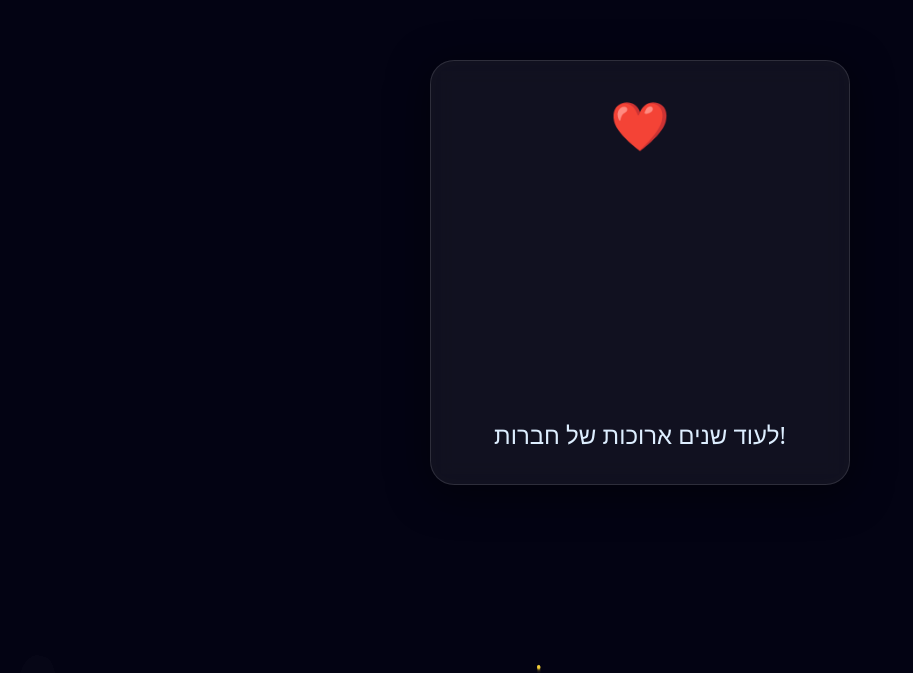
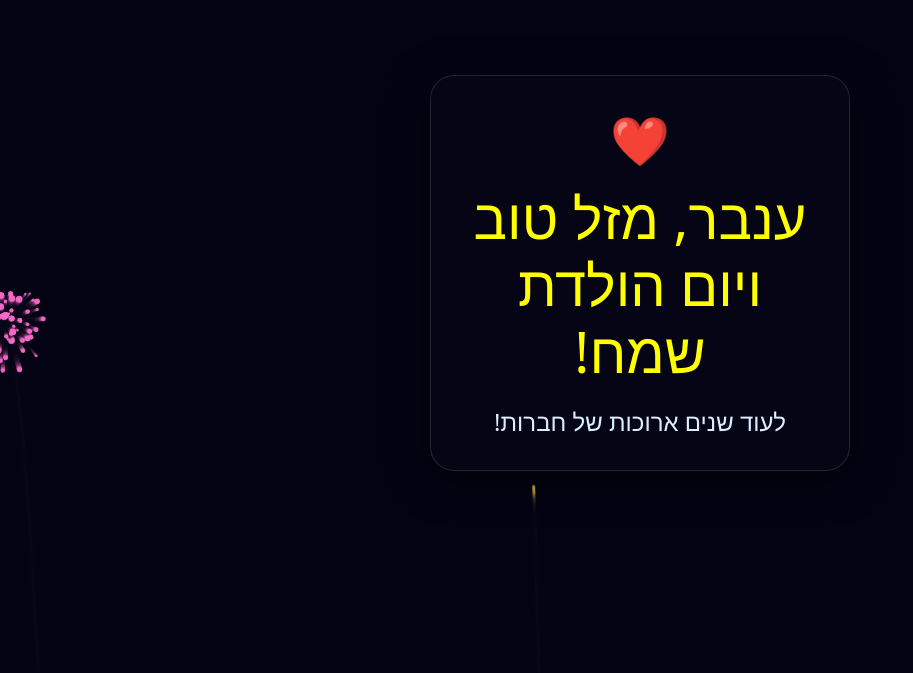
Before and after one commit to PelegChen/inbar-45, a React (Vite) app: page / in a window 1280 px wide. Shown: the part 127-800 px from the top of the page, without its empty margins (0-913 px from the left). Built offline with nearby package versions, Linux system fonts and the light colour scheme.

Commit message:
refactor: simplify FireworksCanvas functions by removing speedMultiplier parameter and adjust related calculations; update GreetingCard styles and add RTL support; modify greetingsConfig for improved birthday message and background

```diff
--- a/src/components/FireworksCanvas.jsx
+++ b/src/components/FireworksCanvas.jsx
@@ -14,14 +14,14 @@ const COLORS = [
  * @typedef {{ x: number, y: number, vx: number, vy: number, color: string, exploded: boolean, particles: Particle[], trail: { x: number, y: number }[] }} Shell
  */
 
-/** @param {HTMLCanvasElement} canvas @param {number} speedMultiplier @returns {Shell} */
-function createShell(canvas, speedMultiplier) {
+/** @param {HTMLCanvasElement} canvas @returns {Shell} */
+function createShell(canvas) {
   const angle = (Math.random() * 60 + 60) * (Math.PI / 180);
   return {
     x: Math.random() * canvas.width,
     y: canvas.height,
-    vx: Math.cos(angle) * (Math.random() * 3 - 1.5) * speedMultiplier,
-    vy: -(Math.random() * 8 + 7) * speedMultiplier,
+    vx: Math.cos(angle) * (Math.random() * 3 - 1.5),
+    vy: -(Math.random() * 8 + 7),
     color: COLORS[Math.floor(Math.random() * COLORS.length)],
     exploded: false,
     particles: [],
@@ -29,13 +29,13 @@ function createShell(canvas, speedMultiplier) {
   };
 }
 
-/** @param {Shell} shell @param {number} speedMultiplier */
-function explode(shell, speedMultiplier) {
+/** @param {Shell} shell */
+function explode(shell) {
   const count = 60 + Math.floor(Math.random() * 40);
   shell.exploded = true;
   for (let i = 0; i < count; i++) {
     const angle = (i / count) * Math.PI * 2;
-    const speed = (Math.random() * 4 + 1) * speedMultiplier;
+    const speed = Math.random() * 4 + 1;
     shell.particles.push({
       x: shell.x,
       y: shell.y,
@@ -78,12 +78,12 @@ const FireworksCanvas = ({ pageSpeed = 1 }) => {
       launchFrameCounter += speedMultiplier;
       const canvasWidth = canvas.width;
       const canvasHeight = canvas.height;
-      const launchInterval = Math.max(8, 45 / speedMultiplier);
+      const launchInterval = 45;
 
       // Launch a new shell every ~45 frames
       if (launchFrameCounter >= launchInterval || shells.length === 0) {
         launchFrameCounter = 0;
-        shells.push(createShell(canvas, speedMultiplier));
+        shells.push(createShell(canvas));
       }
 
       ctx.fillStyle = 'rgba(5,5,20,0.25)';
@@ -95,7 +95,7 @@ const FireworksCanvas = ({ pageSpeed = 1 }) => {
           shell.trail.push({ x: shell.x, y: shell.y });
           if (shell.trail.length > 8) shell.trail.shift();
 
-          shell.vy += 0.18 * speedMultiplier; // gravity
+          shell.vy += 0.18 * speedMultiplier; // gravity scaled by time-step
           shell.x += shell.vx * speedMultiplier;
           shell.y += shell.vy * speedMultiplier;
 
@@ -110,7 +110,7 @@ const FireworksCanvas = ({ pageSpeed = 1 }) => {
           ctx.globalAlpha = 1;
 
           // Explode when going up slows
-          if (shell.vy >= -1) explode(shell, speedMultiplier);
+          if (shell.vy >= -1) explode(shell);
           return true;
         }
 
--- a/src/components/GreetingCard.jsx
+++ b/src/components/GreetingCard.jsx
@@ -28,11 +28,10 @@ const GreetingCard = ({
   };
 
   const headingStyle = {
-    fontSize: headingFontSize || 'clamp(2rem, 6vw, 3.5rem)',
-    fontFamily: 'Georgia, serif',
+    fontSize: 'clamp(1.5rem, 6vw, 3.5rem)',
     margin: '0 0 16px',
     lineHeight: 1.2,
-    color: headingColor || '#333',
+    color:  'yellow',
   };
 
   const messageStyle = {
@@ -49,6 +48,7 @@ const GreetingCard = ({
 
   return (
     <div
+      dir='rtl'
       className={containerClassName}
       style={{
         ...defaultCardStyle,
--- a/src/config/greetings.js
+++ b/src/config/greetings.js
@@ -4,16 +4,16 @@ export const greetingsConfig = [
   {
     pageSpeed: 0.2,
     icon: "❤️",
-    heading: "ענבר, מזל טוב ליום הולדת שמח!",
+    heading: "ענבר, מזל טוב ויום הולדת שמח!",
     message: "לעוד שנים ארוכות של חברות!",
     backgroundGradient: "#05050f",
     cardStyle: {
       padding: "28px 36px",
       maxWidth: "420px",
-      background: "rgba(255,255,255,0.06)",
+      background: "rgba(255,255,255,0.01)",
       borderRadius: "24px",
       border: "1px solid rgba(255,255,255,0.12)",
-      backdropFilter: "blur(12px)",
+      backdropFilter: "blur(1px)",
       boxShadow: "0 8px 40px rgba(0,0,0,0.5)",
       headingColor: "transparent",
       messageColor: "#ddeeff",
```
